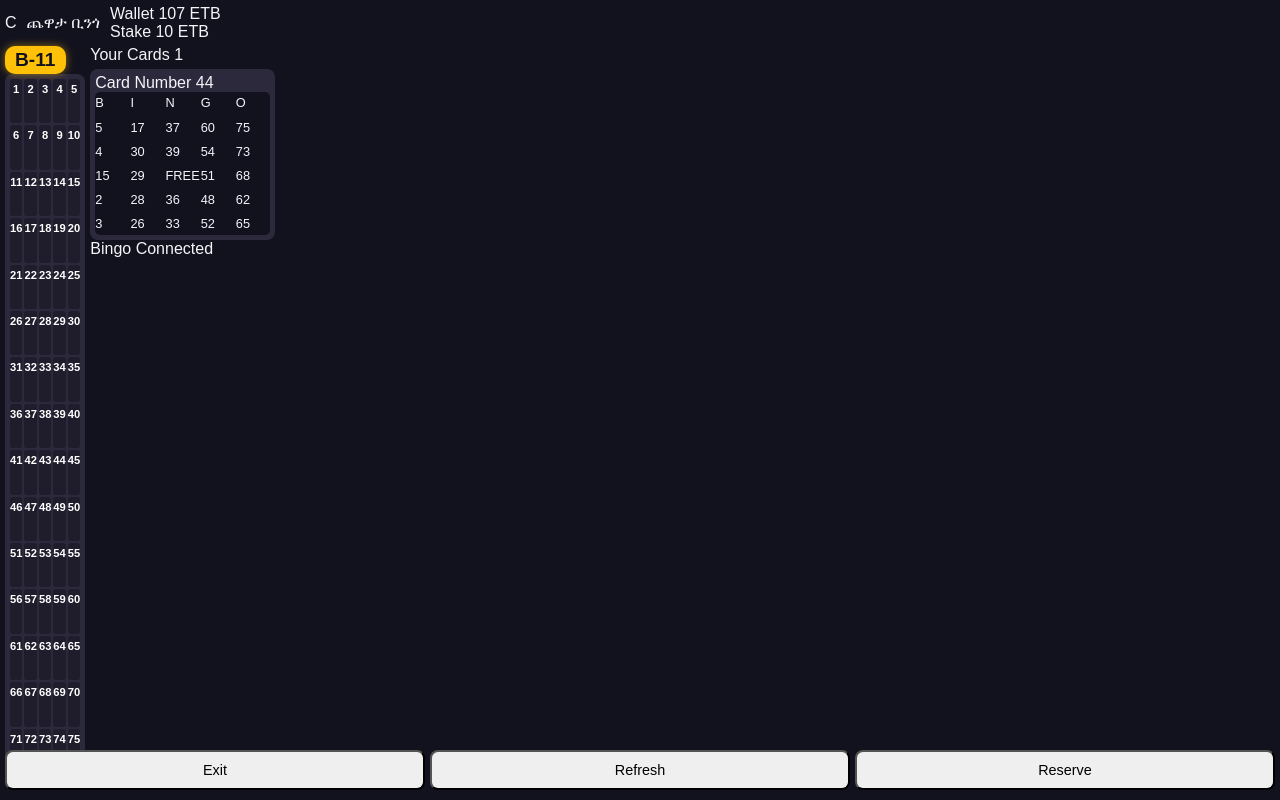
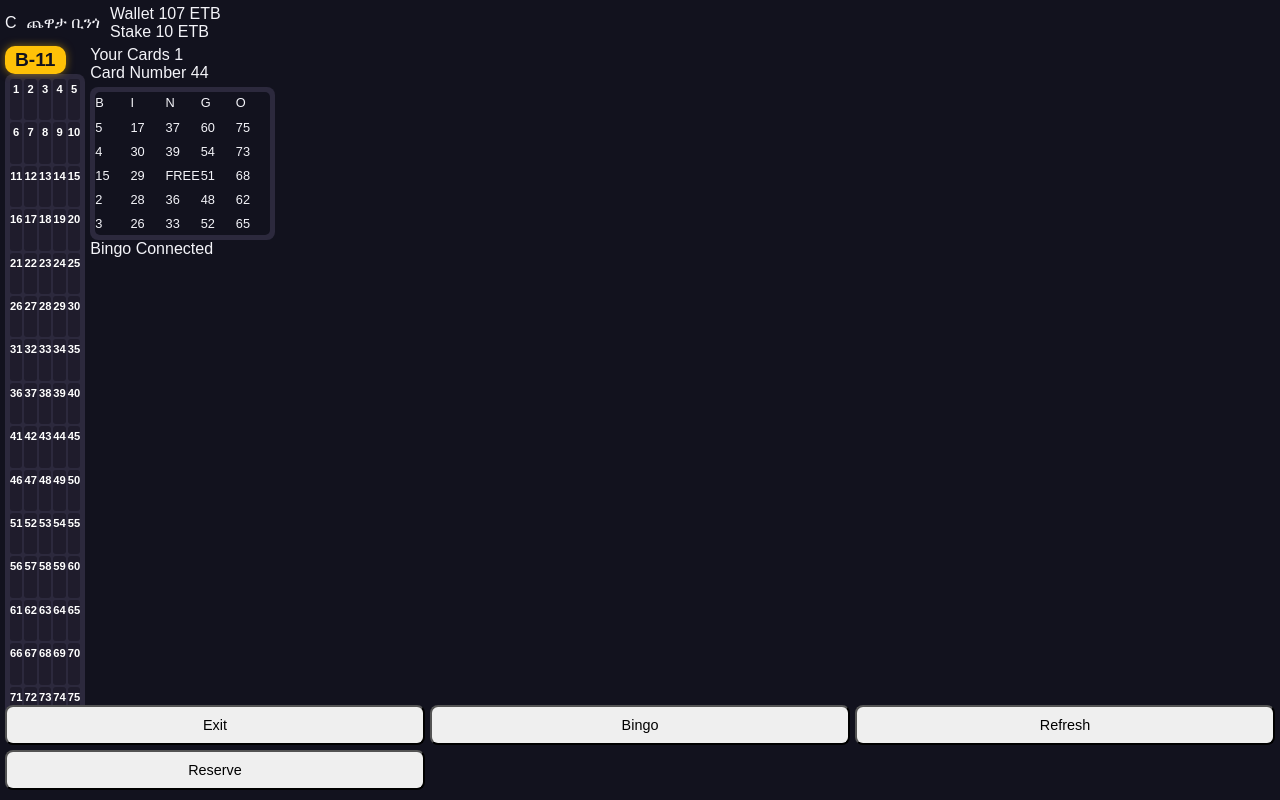
Before and after one commit to shgereadis-cpu/Abel-bingo, a plain HTML site: page index.html in a window 1280 px wide. Drawn offline with Linux system fonts and the light colour scheme.

Commit message:
Update index.html

```diff
--- a/index.html
+++ b/index.html
@@ -18,16 +18,18 @@
         </div>
 
         <div class="game-area-grid">
-            <div class="left-master-grid">
+
+            <div class="master-grid-wrapper">
                 <div id="called-number-display" class="called-number-display">B-11</div>
+
                 <div id="master-grid" class="master-grid">
-                    </div>
+                </div>
             </div>
 
             <div class="right-player-area">
                 <div class="card-info">Your Cards <span id="card-count">1</span></div>
+                <div class="card-info-header">Card Number <span id="card-id">44</span></div>
                 <div class="card-box">
-                    <div class="card-header">Card Number <span id="card-id">44</span></div>
                     <div id="player-bingo-card" class="bingo-card-player">
                         </div>
                 </div>
@@ -38,7 +40,7 @@
 
         <div class="action-buttons">
             <button id="exit-btn" class="btn exit-btn">Exit</button>
-            <button id="refresh-btn" class="btn refresh-btn">Refresh</button>
+            <button id="bingo-btn" class="btn bingo-btn">Bingo</button> <button id="refresh-btn" class="btn refresh-btn">Refresh</button>
             <button id="reserve-btn" class="btn reserve-btn">Reserve</button>
         </div>
     </div>
```
